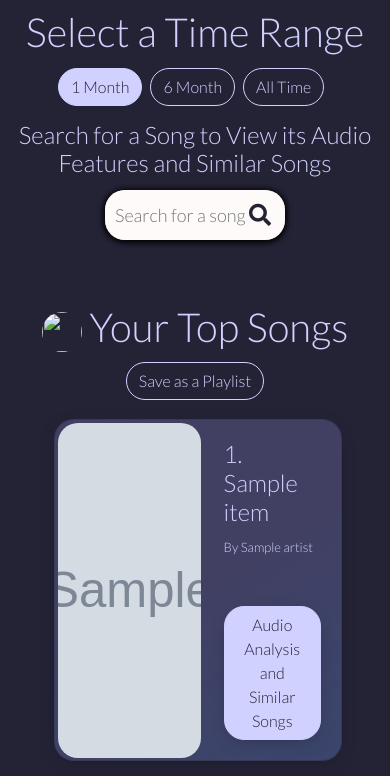
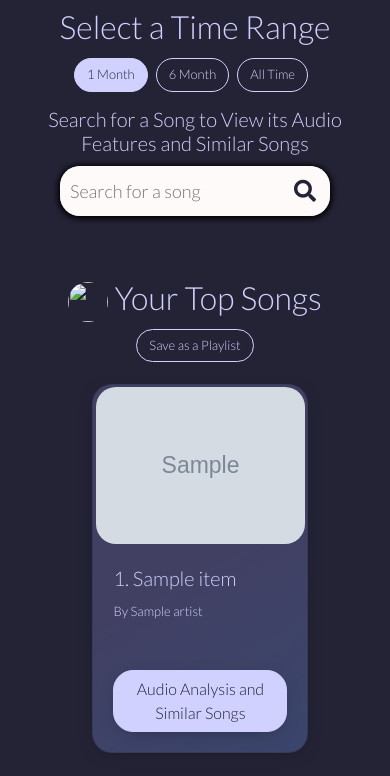
Before and after one commit to fwang356/enhancify, a Flask app: template templates/top1.html in a window 390 px wide. Shown: the part 68-844 px from the top of the page. Run offline with Flask 2, Linux system fonts and the light colour scheme; the template is opened without the code that fills it: most values are stand-ins (such as "Sample title", 1, 10 or a date in 2020); grey boxes marked "Sample" are stand-in pictures; parts of the project's set-up code (start-up, migrations or seed data) failed here and were passed over; some libraries are stand-ins or nearby versions.

Commit message:
mobile display

```diff
--- a/static/css/style.css
+++ b/static/css/style.css
@@ -59,7 +59,7 @@ head, body, html {
 
 h1{
     font-size: 150px;
-    padding-top: 15%;
+    padding-top: 10%;
 }
 
 h2{
@@ -122,7 +122,7 @@ h5{
 }
 
 .card-deck {
-    width: 80%;
+    width: 69%;
 }
 
 .card-deck .card {
@@ -141,8 +141,8 @@ h5{
 .card .card-img {
     border-radius: 20px;
     margin: 1%;
-    max-width: 50%;
-    max-height: 50%;
+    max-width: 25%;
+    max-height: 25%;
     transition: transform 0.3s ease;
 }
 
@@ -230,3 +230,53 @@ input:focus {
 .container#search-again {
     padding-bottom: 2%;
 }
+
+@media only screen and (max-width: 768px) {
+    .card-deck {
+        width: 60%;
+    }
+
+    .card-deck .card {
+        flex-direction: column;
+        margin: 2.5%;
+    }
+
+    .card .card-img {
+        width: 98%;
+        max-width: 100%;
+        max-height: 100%;
+        object-fit: cover;
+    }
+
+    .wrapper {
+        width: 75%;
+    }
+
+    .home {
+        padding-top: 12%;
+    }
+
+    h1 {
+        font-size: 90px;
+    }
+
+    h2 {
+        font-size: 20px;
+    }
+
+    h3 {
+        font-size: 20px;
+    }
+
+    h4 {
+        font-size: 32px;
+    }
+
+    h5 {
+        font-size: 20px;
+    }
+
+    .btn-custom {
+        font-size: 13px;
+    }
+}
```
Also changed, not shown: templates/home.html (+11 -3 lines).
